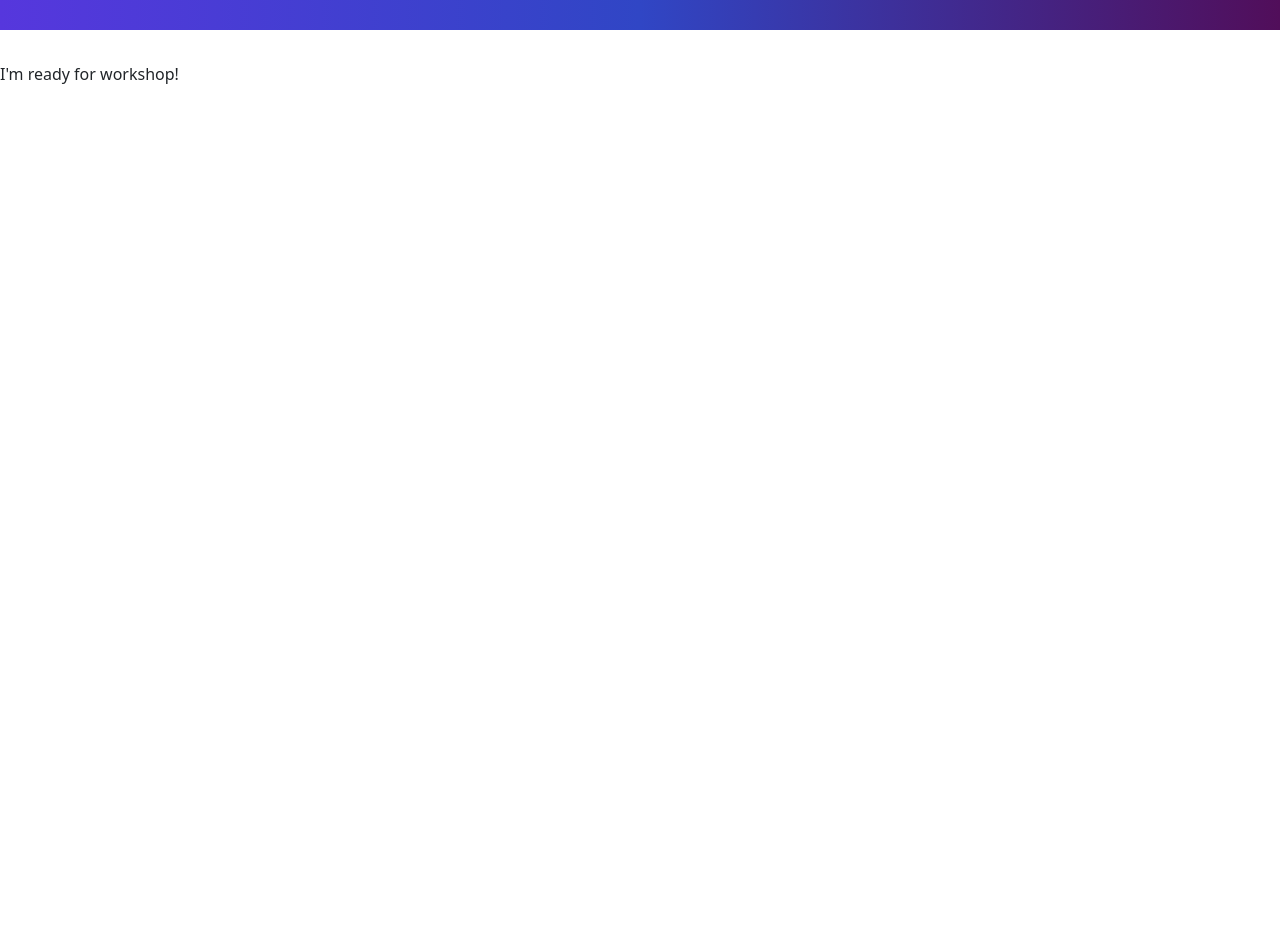
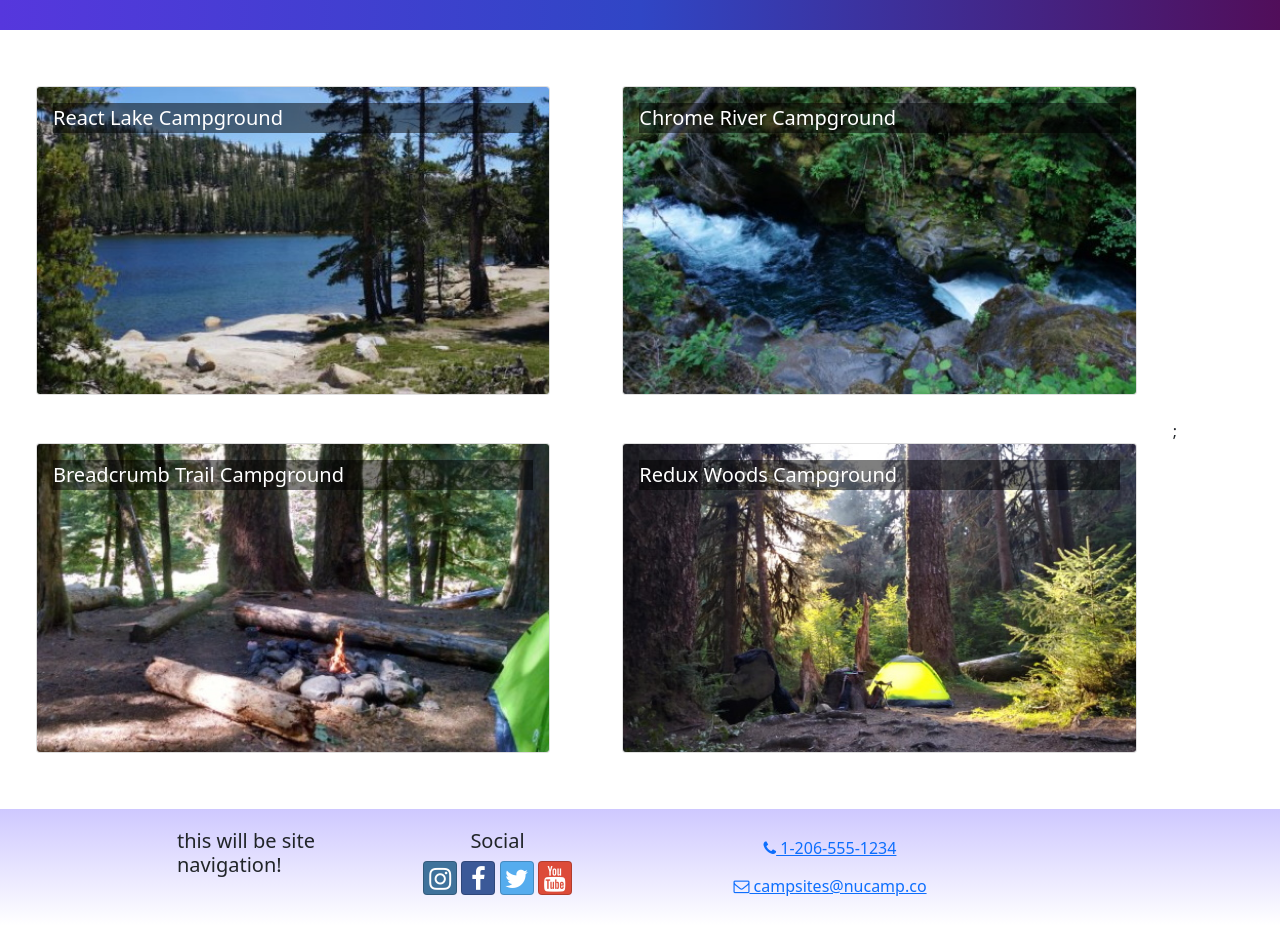
Before and after one commit to dmcphers/react_practice, a React (Create React App) app: page / in a window 1280 px wide. Shown: the part 98-1023 px from the top of the page. Before the commit the page ends 800 px from the top, so only its background shows below. Built offline with nearby package versions, Linux system fonts and the light colour scheme.

Commit message:
finished workshop 1 add header and footer

```diff
--- a/src/App.js
+++ b/src/App.js
@@ -1,19 +1,14 @@
-import React from 'react';
+import CampsitesList from './features/campsites/CampsitesList.js';
 import './App.css';
-import { Container, Navbar, NavbarBrand } from 'reactstrap';
-import NucampLogo from './app/assets/img/logo.png';
+import Header from './components/Header';
+import Footer from './components/Footer';
 
 function App() {
   return (
     <div className="App">
-      <Navbar dark color='primary' sticky='top' expand='md'>
-        <Container>
-          <NavbarBrand href='/'>
-            <img src={NucampLogo} alt='nucamp logo' />
-          </NavbarBrand>
-        </Container>
-      </Navbar>
-      I'm ready for workshop!
+        <Header />
+        <CampsitesList />
+        <Footer />
     </div>
   );
 }
--- /dev/null
+++ b/src/components/Footer.js
@@ -0,0 +1,61 @@
+import { Container, Row, Col } from 'reactstrap';
+
+const Footer = () => {
+    return (
+        <footer className='site-footer'>
+            <Container>
+                <Row>
+                    <Col xs={{ size: 4, offset: 1 }} sm='2'>
+                        <h5>this will be site navigation!</h5>
+                    </Col>
+                    <Col xs='6' sm='3' className='text-center'>
+                        <h5>Social</h5>
+                        <a
+                            className='btn btn-social-icon btn-instagram'
+                            href='http://instagram.com/'
+                        >
+                            <i className='fa fa-instagram' />
+                        </a>{' '}
+                        <a
+                            className='btn btn-social-icon btn-facebook'
+                            href='http://www.facebook.com/'
+                        >
+                            <i className='fa fa-facebook' />
+                        </a>{' '}
+                        <a
+                            className='btn btn-social-icon btn-twitter'
+                            href='http://twitter.com/'
+                        >
+                            <i className='fa fa-twitter' />
+                        </a>{' '}
+                        <a
+                            className='btn btn-social-icon btn-google'
+                            href='http://youtube.com/'
+                        >
+                            <i className='fa fa-youtube' />
+                        </a>
+                    </Col>
+                    <Col sm='4' className='text-center'>
+                        <a
+                                role='button'
+                                className='btn btn-link'
+                                href='tel:+12065551234'
+                            >
+                                <i className='fa fa-phone' /> 1-206-555-1234
+                            </a>
+                            <br />
+                            <a
+                                role='button'
+                                className='btn btn-link'
+                                href='mailto:notreal@notreal.co'
+                            >
+                                <i className='fa fa-envelope-o' /> campsites@nucamp.co
+                            </a>
+                    </Col>
+                </Row>
+            </Container>
+        </footer>
+    )
+}
+
+export default Footer;
--- /dev/null
+++ b/src/components/Header.js
@@ -0,0 +1,14 @@
+import { Navbar, NavbarBrand } from 'reactstrap';
+import NucampLogo from '../app/assets/img/logo.png';
+
+const Header = () => {
+    return (
+        <Navbar dark color='primary' sticky='top' expand='md'>
+            <NavbarBrand href='/'>
+                <img src={NucampLogo} alt='nucamp logo' />
+            </NavbarBrand>
+        </Navbar>
+    )
+}
+
+export default Header;
--- /dev/null
+++ b/src/features/campsites/CampsiteCard.js
@@ -0,0 +1,20 @@
+import { Card, CardImg, CardImgOverlay, CardTitle } from 'reactstrap';
+
+const CampsiteCard = (props) => {
+    return (
+        <Card>
+            <CardImg
+                width='100%'
+                src={props.campsite.image}
+                alt={props.campsite.name}
+            />
+            <CardImgOverlay>
+                <CardTitle>{props.campsite.name}</CardTitle>
+            </CardImgOverlay>
+
+
+        </Card>
+    )
+}
+
+export default CampsiteCard;
--- /dev/null
+++ b/src/features/campsites/CampsitesList.js
@@ -0,0 +1,19 @@
+import { CAMPSITES } from '../../app/shared/CAMPSITES';
+import CampsiteCard from "./CampsiteCard";
+import { Col, Row } from 'reactstrap';
+
+const CampsitesList = () => {
+    return (
+        <Row className='ms-auto'>
+            {CAMPSITES.map((campsite) => {
+                return (
+                    <Col md='5' className='m-4' key={campsite.id}>
+                        <CampsiteCard campsite={campsite} />
+                    </Col>
+                );
+            })};
+        </Row>
+    )
+}
+
+export default CampsitesList;
```
